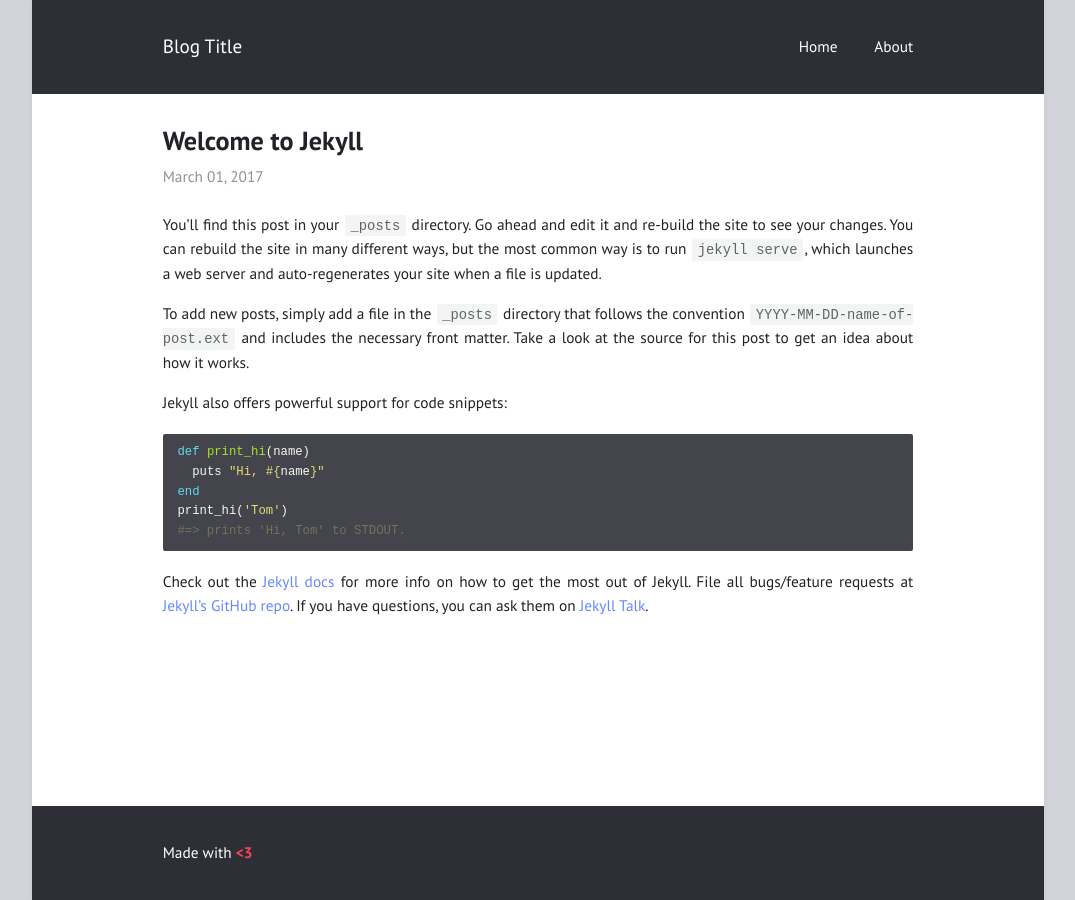
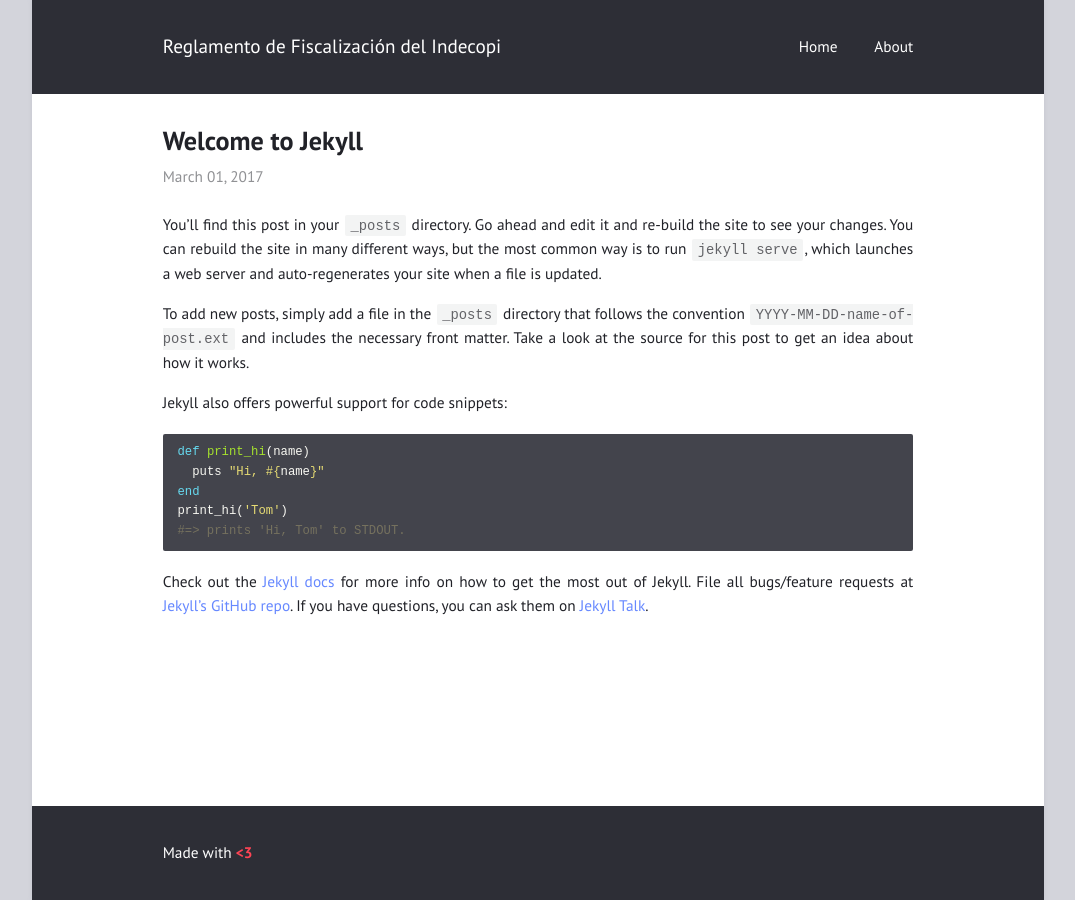
Before and after one commit to ReglamentoDeFiscaDelIndecopi/ReglamentoDeFiscaDelIndecopi.github.io, a Jekyll site: the page built from _posts/2017-03-01-welcome-to-jekyll.md, in a window 1280 px wide. Shown: the whole page, without its empty margins (102-1177 px from the left). Built offline with Jekyll 4.4.1, drawn with Linux system fonts in a browser that asks for light colours.

Commit message:
Actualizacion automatica del 09/03/2024 a las 15:49

```diff
--- a/_config.yml
+++ b/_config.yml
@@ -1,5 +1,5 @@
-title: "Blog Title"
-author: "Blog Author"
+title: "Reglamento de Fiscalización del Indecopi"
+author: "Dirección de Fiscalización"
 description: "Made with <b style=\"color: #f45;\">&lt;3</b>"
 permalink: /:title/
 lang: "en"
```
